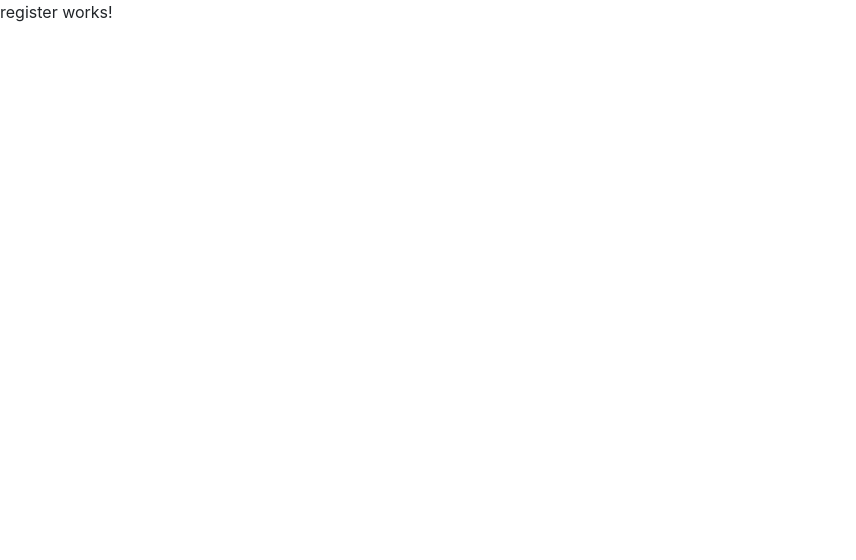
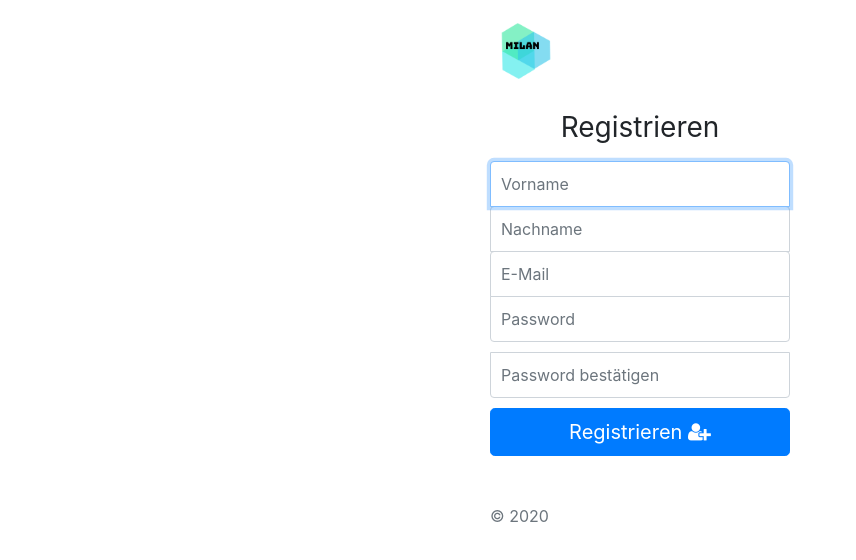
Before and after one commit to kakarott83/milan, an Angular app: page /register in a window 1280 px wide. Shown: the top 560 px of the page, without its empty margins (0-856 px from the left). Built offline with nearby package versions, Linux system fonts and the light colour scheme.

Commit message:
registerUpdate

```diff
--- a/src/app/auth/register/register.component.css
+++ b/src/app/auth/register/register.component.css
@@ -0,0 +1,50 @@
+html,
+body {
+  height: 100%;
+}
+
+body {
+  display: -ms-flexbox;
+  display: flex;
+  -ms-flex-align: center;
+  align-items: center;
+  padding-top: 40px;
+  padding-bottom: 40px;
+  background-color: #f5f5f5;
+}
+
+h1 {
+  text-align: center;
+}
+
+.form-signin {
+    width: 100%;
+    max-width: 330px;
+    padding: 15px;
+    margin: auto;
+  }
+.form-signin .form-control {
+    position: relative;
+    box-sizing: border-box;
+    height: auto;
+    padding: 10px;
+    font-size: 16px;
+  }
+.form-signin .form-control:focus {
+    z-index: 2;
+  }
+  .form-signin input[type="input"] {
+    margin-bottom: -1px;
+    border-bottom-right-radius: 0;
+    border-bottom-left-radius: 0;
+  }
+.form-signin input[type="email"] {
+    margin-bottom: -1px;
+    border-bottom-right-radius: 0;
+    border-bottom-left-radius: 0;
+  }
+.form-signin input[type="password"] {
+    margin-bottom: 10px;
+    border-top-left-radius: 0;
+    border-top-right-radius: 0;
+  }
--- a/src/app/auth/register/register.component.html
+++ b/src/app/auth/register/register.component.html
@@ -1 +1,20 @@
-<p>register works!</p>
+<div>
+    <form class="form-signin">
+        <img class="mb-4" src="../assets/milan_logo.png" alt="" width="72" height="72">
+        <h1 class="h3 mb-3 font-weight-normal">Registrieren</h1>
+        <label for="inputFirstName" class="sr-only">FirstName</label>
+        <input type="input" id="inputEmail" class="form-control" placeholder="Vorname" required autofocus>
+        <label for="inputLastName" class="sr-only">LastName</label>
+        <input type="input" id="inputEmail" class="form-control" placeholder="Nachname" required autofocus>
+        <label for="inputEmail" class="sr-only">E-Mail</label>
+        <input type="email" id="inputEmail" class="form-control" placeholder="E-Mail" required autofocus>
+        <label for="inputPassword" class="sr-only">Password</label>
+        <input type="password" id="inputPassword" class="form-control" placeholder="Password" required>
+        <label for="inputPassword" class="sr-only">Password bestätigen</label>
+        <input type="password" id="inputPassword" class="form-control" placeholder="Password bestätigen" required>
+        <button class="btn btn-lg btn-primary btn-block" type="submit">Registrieren <i class="fa fa-user-plus" aria-hidden="true"></i>
+
+        </button>
+        <p class="mt-5 mb-3 text-muted">&copy; 2020</p>
+    </form>
+</div>
```
